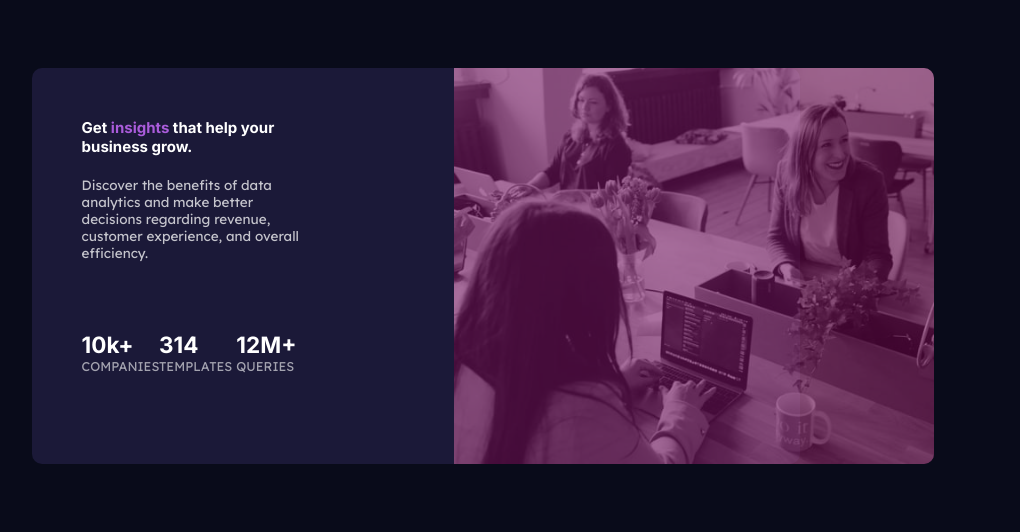
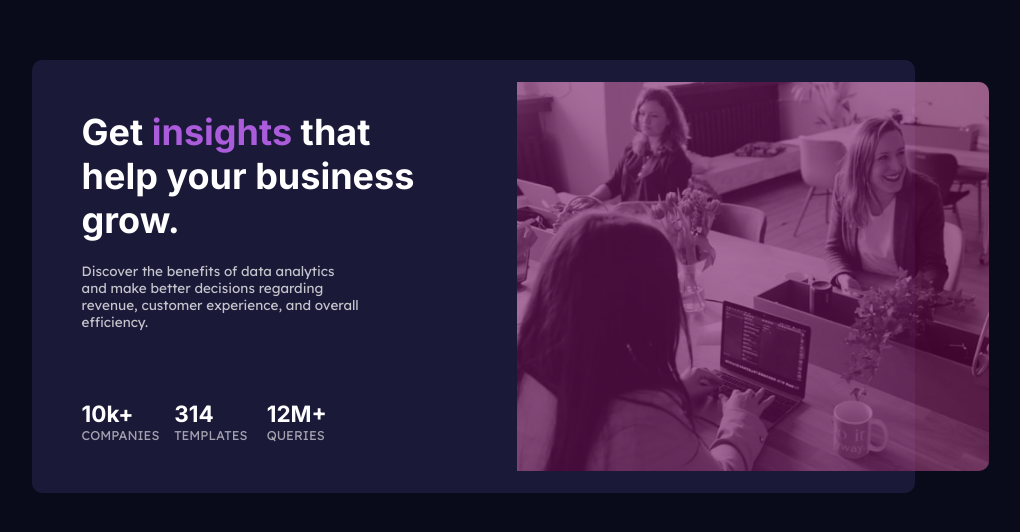
Before and after one commit to Dev-ThiagoMelo/LayoutCard, a plain HTML site: page index.html in a window 1280 px wide. Shown: the part 122-654 px from the top of the page, without its empty margins (150-1170 px from the left). Drawn offline with Linux system fonts and the light colour scheme.

Commit message:
Update style.css

```diff
--- a/style.css
+++ b/style.css
@@ -93,12 +93,12 @@ h3 {
   .card-container {
     display: flex;
 
-    width: 70%;
+    width: 69%;
     position: absolute;
     margin-left: -100px;
     margin-top: -50px;
     left: 22%;
-    top: 30%;
+    top: 29%;
     right: 30%;
     background-color: hsl(244, 38%, 16%);
     border-radius: 10px;
@@ -160,84 +160,7 @@ h3 {
     align-items: center;
   }
   .Img {
-    width: 73vh;
-    border-top-right-radius: 10px;
-    border-bottom-right-radius: 10px;
-  }
-
-}
-@media (max-width: 1306px) {
-
-  .card-container {
-    display: flex;
-    width: 60%;
-    position: absolute;
-    margin-left: -100px;
-    margin-top: -50px;
-    left: 22%;
-    top: 30%;
-    right: 30%;
-    background-color: hsl(244, 38%, 16%);
-    border-radius: 10px;
-  }
-  .main-container {
-    max-width: 55%;
-    display: flex;
-  }
-
-  .title-container {
-    padding: 50px;
-    max-width: 100%;
-  }
-
-  h1 {
-    max-width: 80%;
-    font-family: "Inter", sans-serif;
-    font-size: 1em;
-    color: hsl(0, 0%, 100%);
-  }
-  strong {
-    color: hsl(277, 64%, 61%);
-  }
-  .p1 {
-    max-width: 73%;
-    font-family: "Lexend Deca";
-    color: hsla(0, 0%, 100%, 0.75);
-    font-size: 0.9em;
-    padding-top: 20px;
-  }
-  h3 {
-    padding-right: 150px;
-    font-family: "Inter", sans-serif;
-    font-size: 1.5em;
-    color: hsl(0, 0%, 100%);
-  }
-  .p2 {
-    font-family: "Lexend Deca";
-    font-size: 0.85em;
-    color: hsla(0, 0%, 100%, 0.6);
-  }
-
-  .Number-container {
-    max-width: 60%;
-    font-family: "Inter", sans-serif;
-    font-size: 1em;
-    display: flex;
-  }
-
-  .Number-content {
-    padding-top: 70px;
-    max-width: 40%;
-    font-family: "Inter", sans-serif;
-  }
-  .CardImg {
-    filter: opacity(0.4) drop-shadow(0 0 0 hsl(323, 95%, 49%));
-    display: flex;
-    justify-content: center;
-    align-items: center;
-  }
-  .Img {
-    width: 60vh;
+    width: 59vh;
     border-top-right-radius: 10px;
     border-bottom-right-radius: 10px;
   }
```
